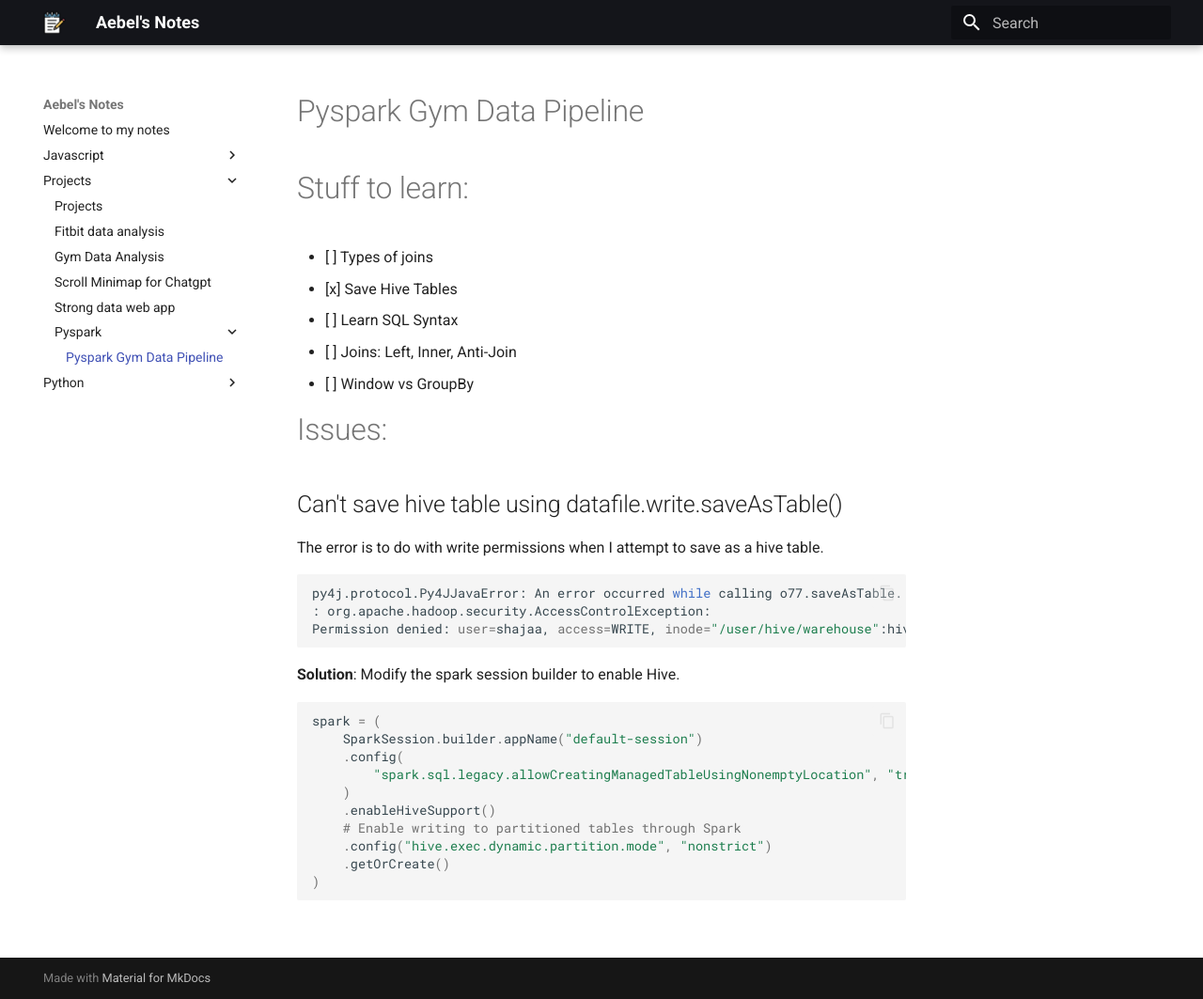
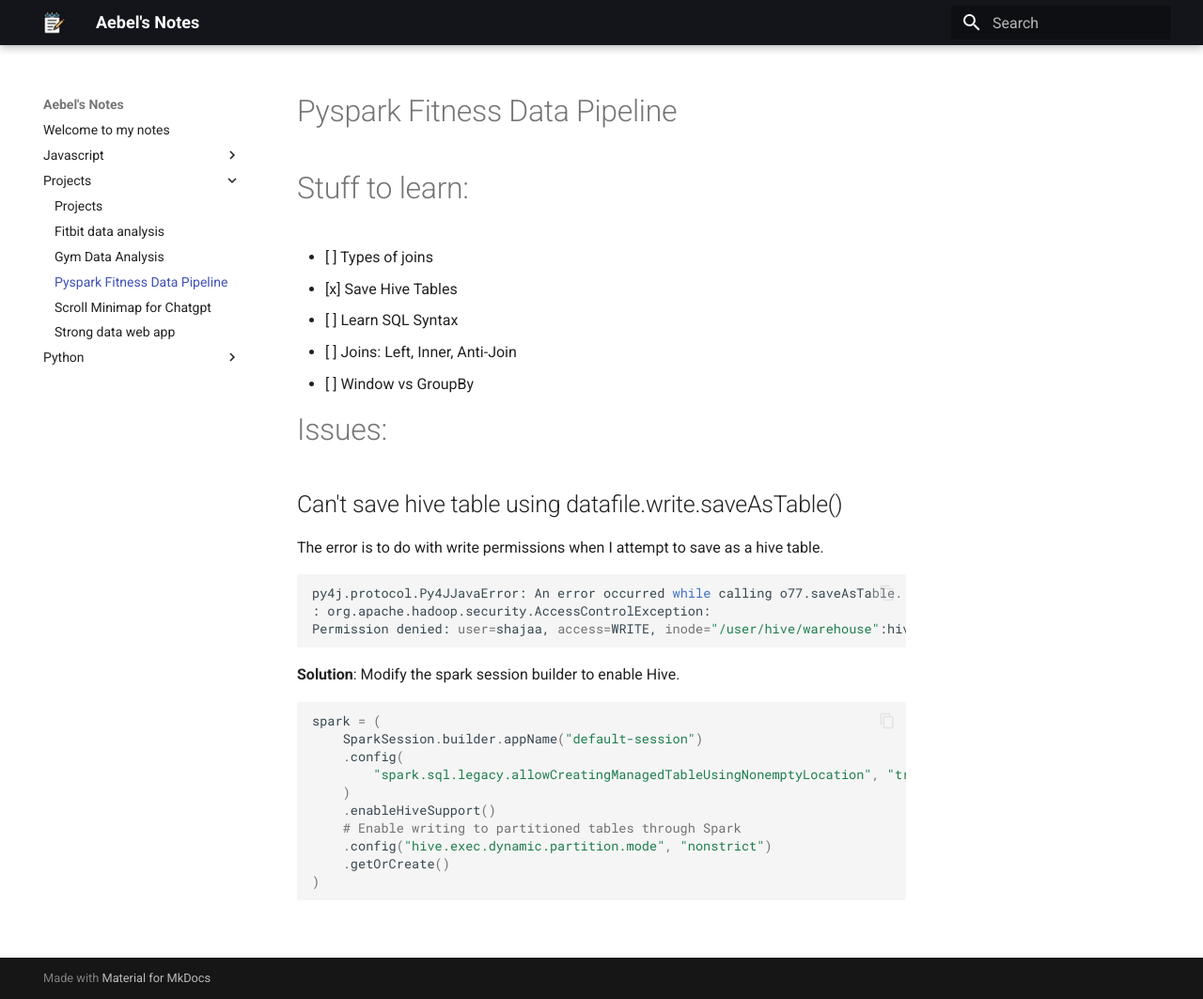
Before and after one commit to Aebel-Shajan/notes, an MkDocs documentation site: the page built from docs/projects/pyspark-fitness-data-pipeline.md, in a window 1280 px wide and 1063 px high. Shown: the whole window at 94% size. Built offline with MkDocs 1.6.1 and Material for MkDocs 9.7.7, drawn with Linux system fonts in a browser that asks for light colours.

Commit message:
Rename pyspark fitness project

```diff
--- a/docs/projects/pyspark/gym-data-analysis.md
+++ b/docs/projects/pyspark-fitness-data-pipeline.md
@@ -1,4 +1,4 @@
-# Pyspark Gym Data Pipeline
+# Pyspark Fitness Data Pipeline
 
 # Stuff to learn:
 - [ ] Types of joins
```
